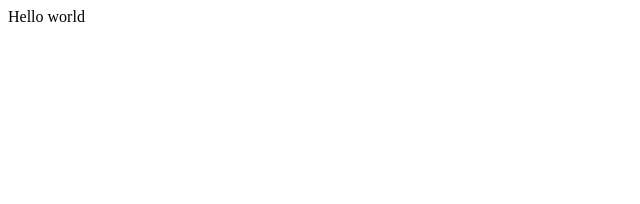
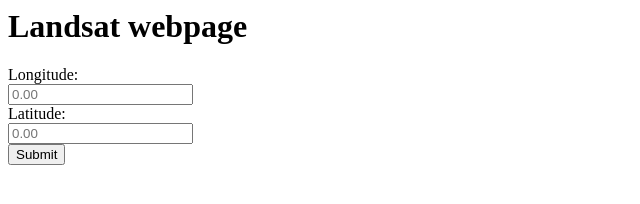
Before and after one commit to VelvetBucket/LandsatWebpage, a plain HTML site: page index.html in a window 1280 px wide. Shown: the whole page, without its empty margins (0-640 px from the left). Drawn offline with Linux system fonts and the light colour scheme.

Commit message:
Landing page - first version

```diff
--- a/index.html
+++ b/index.html
@@ -1 +1,19 @@
-Hello world
+<DOCTYPE html>
+    <html lang="en">
+        <head>
+            <meta charset="UTF-8">
+            <meta name="viewport"
+            content="width=device-width, initial-scale=1">
+            <link rel="stylesheet" href="styles.css">
+        </head>
+        <body>
+            <h1>Landsat webpage</h1>
+            <form action="/url" method="GET">
+                <label for="long">Longitude:</label>
+                <input required type="number" id="long" name="long" step="any" min="-180.0" max="180.0" placeholder="0.00">
+                <label for="lat">Latitude:</label>
+                <input required type="number" id="lat" name="lat" step="any" min="-90.0" max="90.0" placeholder="0.00">
+                <button type="Submit"> Submit</button>
+            </form>
+        </body>
+    </html>
--- /dev/null
+++ b/styles.css
@@ -0,0 +1,3 @@
+label, input{
+    display: block;
+}
```
